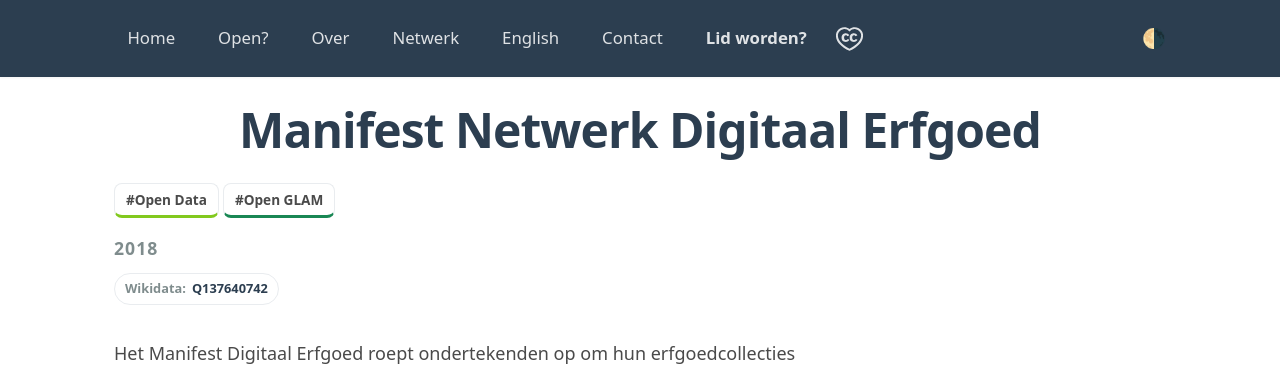
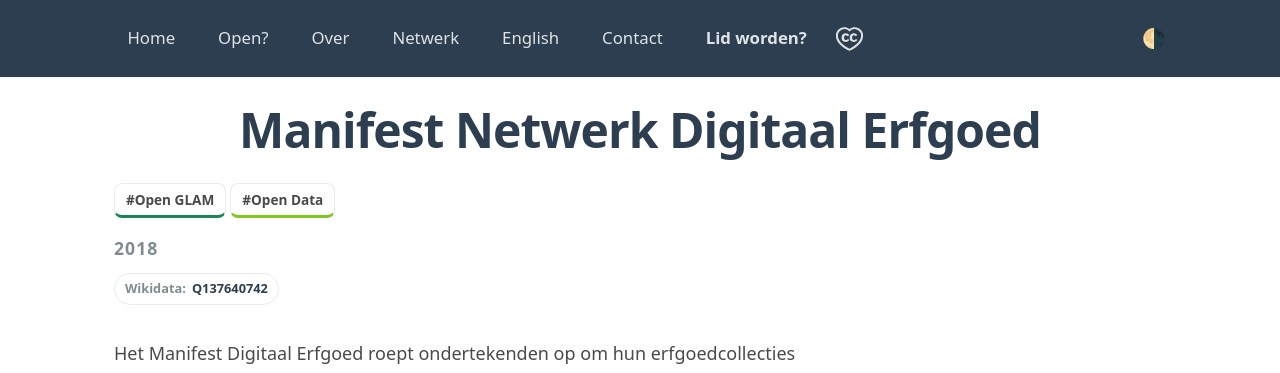
Before and after one commit to opennederland/www.opennederland.nl, a Jekyll site: the page built from _initiatives/NDE_manifest.md, in a window 1280 px wide and 900 px high. Shown: the top 373 px of the window. Built offline with Jekyll 4.4.1, drawn with Linux system fonts in a browser that asks for light colours.

Commit message:
Set better colour by order of tags

```diff
--- a/_initiatives/NDE_manifest.md
+++ b/_initiatives/NDE_manifest.md
@@ -2,7 +2,7 @@
 title: Manifest Netwerk Digitaal Erfgoed
 website: https://nde.dev.so-plesk.nl/wie-we-zijn/#groei
 image:
-tags: ["Open Data", "Open GLAM"]
+tags: ["Open GLAM", "Open Data"]
 type:
 year: 2018
 wikidata: Q137640742
```
